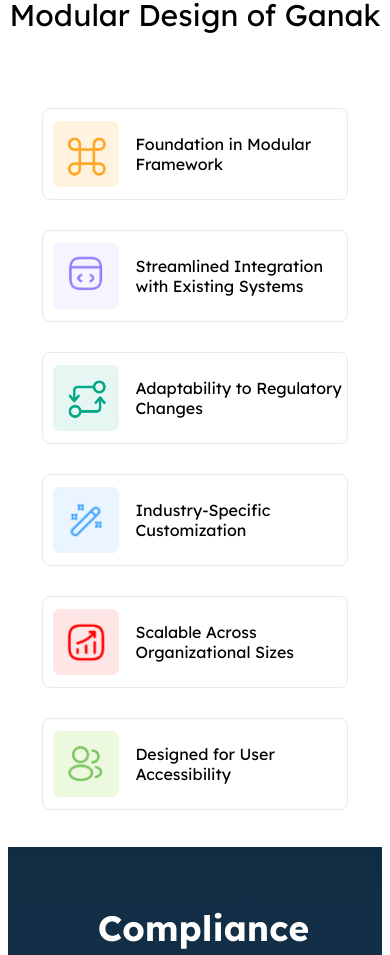
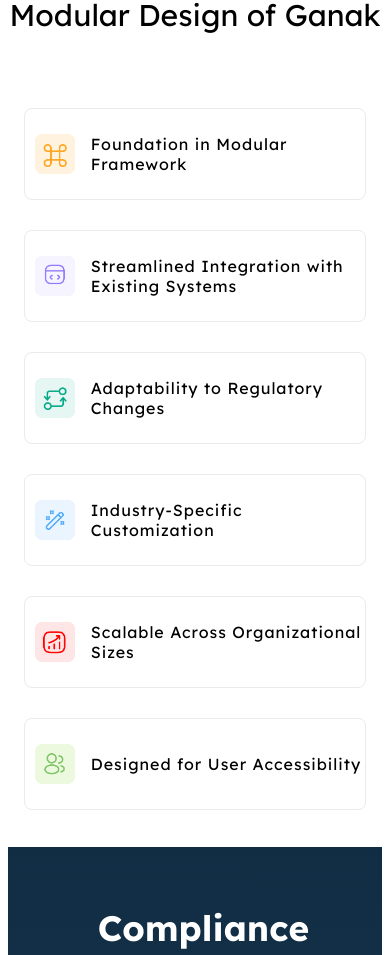
Before and after one commit to RohitRaj766/ganak, a SvelteKit app: page / in a window 390 px wide. Shown: the part 4414-5369 px from the top of the page. Built offline with nearby package versions, Linux system fonts and the light colour scheme.

Commit message:
modular mobile fix

```diff
--- a/src/styles/modular-design.scss
+++ b/src/styles/modular-design.scss
@@ -21,7 +21,7 @@
     display: flex;
     flex-wrap: wrap;
     justify-content: space-between;
-      width: 80%;
+    width: 90%;
 
     .left,
     .right {
@@ -70,6 +70,7 @@
         span {
           font-size: 16px;
           font-weight: 500;
+          letter-spacing: 1px;
         }
 
         &.foundation .img--container {
@@ -98,8 +99,10 @@
       }
     }
   }
+}
 
 @media (max-width: 768px) {
+  .moduler--design {
     .heading {
       p {
         font-size: 30px;
@@ -121,7 +124,14 @@
         .scalable,
         .accessible {
           width: 100% !important;
+
+          .img--container {
+            width: 40px !important;
+            height: 40px !important;
+
             img {
+              width: 40px !important;
+              height: 40px !important;
               margin-right: 0;
               margin-bottom: 8px;
             }
@@ -130,3 +140,4 @@
       }
     }
   }
+}
```
Lines whose indentation alone changed are shown as unchanged.
